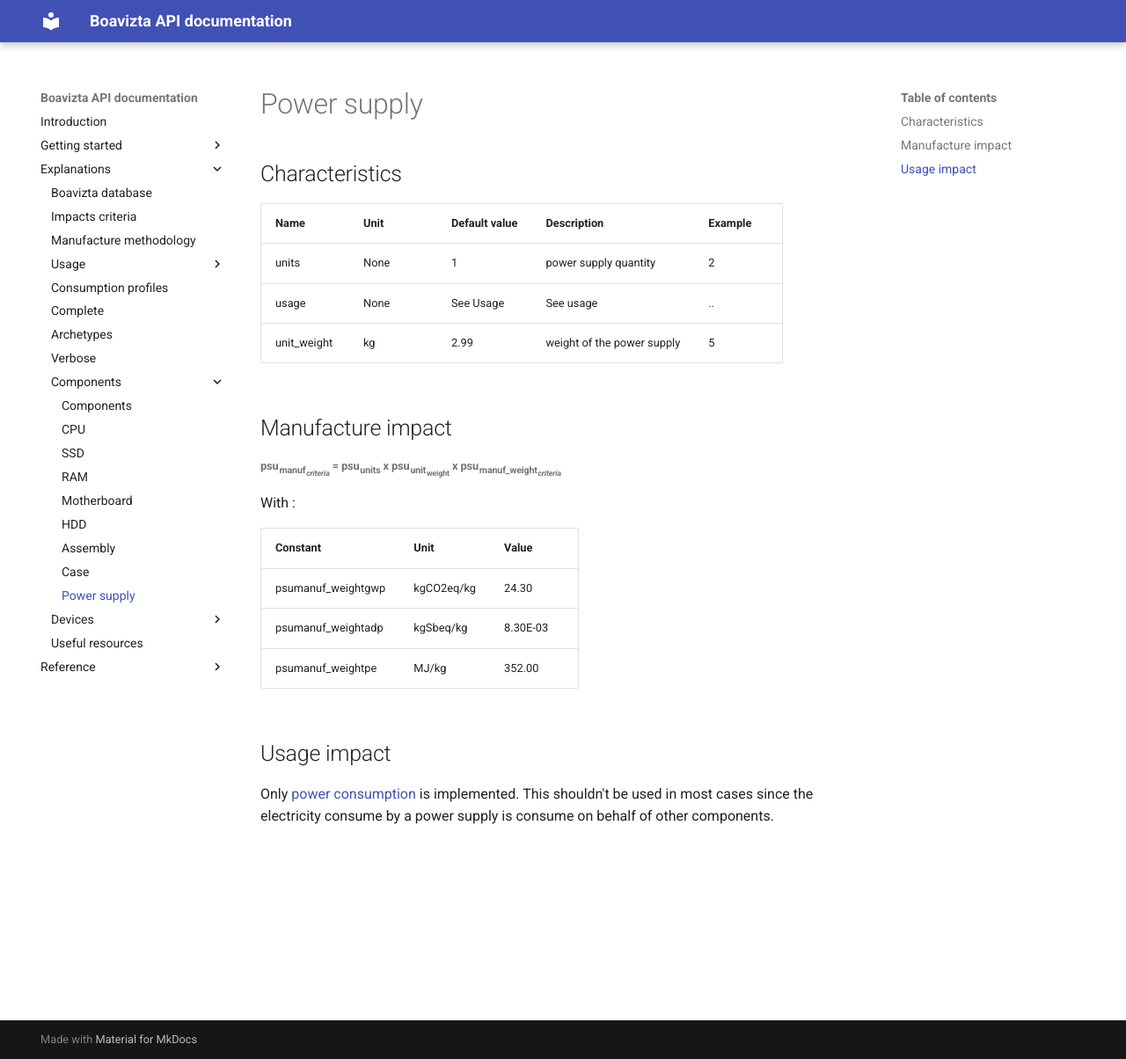
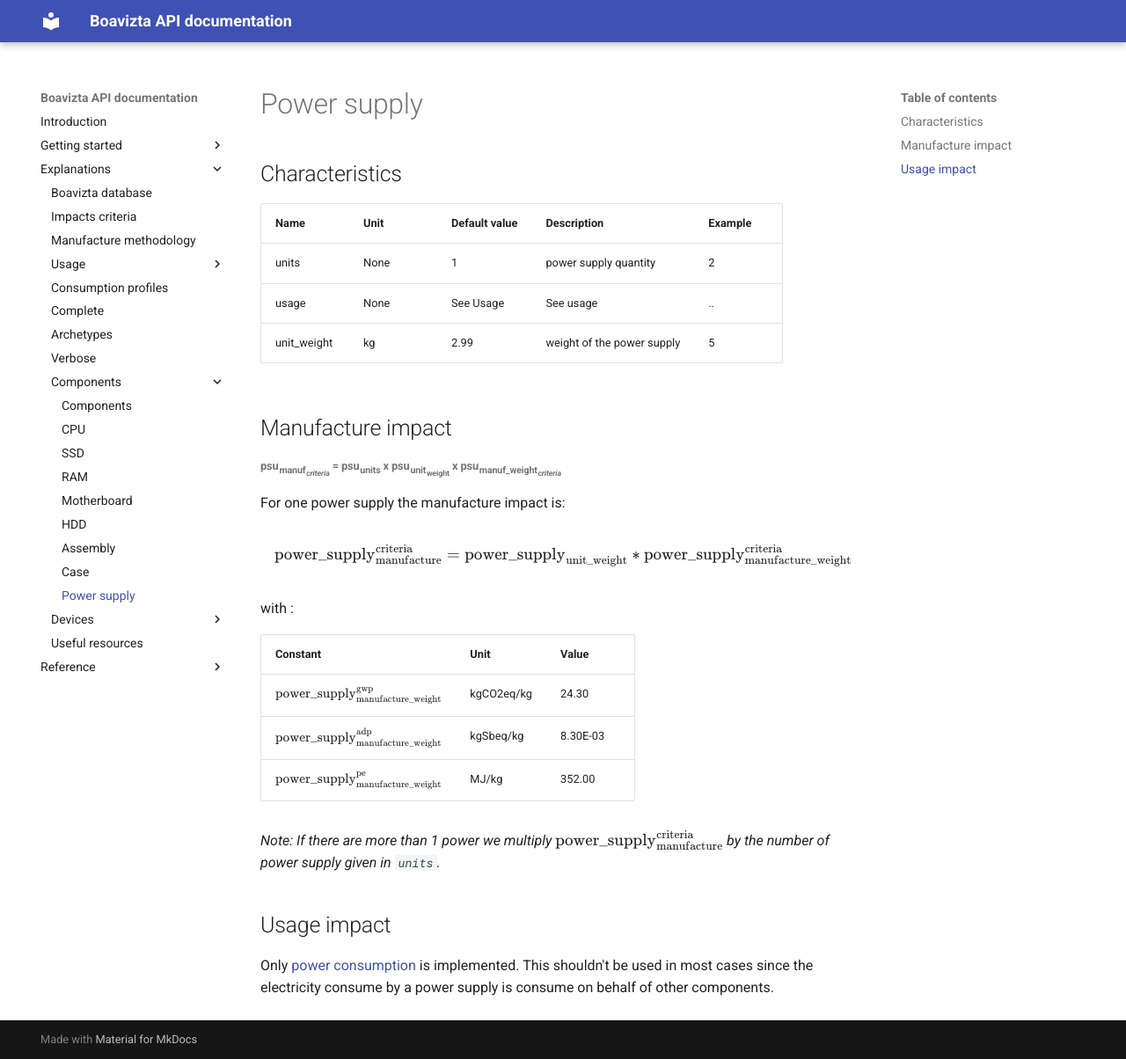
Before and after one commit to Boavizta/boaviztapi, an MkDocs documentation site: the page built from docs/docs/Explanations/components/power_supply.md, in a window 1280 px wide and 1204 px high. Shown: the whole window at 88% size. Built offline with MkDocs 1.6.1 and Material for MkDocs 9.7.7, drawn with Linux system fonts in a browser that asks for light colours.

Commit message:
docs: update power supply math notations

```diff
--- a/docs/docs/Explanations/components/power_supply.md
+++ b/docs/docs/Explanations/components/power_supply.md
@@ -10,17 +10,29 @@
 
 ## Manufacture impact
 
-<h6>psu<sub>manuf<sub><em>criteria</em></sub></sub> = psu<sub>units</sub> x psu<sub>unit<sub>weight</sub></sub> x psu<sub>manuf_weight<sub><em>criteria</em></sub></sub></h6>
+<h6>psu<sub>manuf<sub><em>criteria</em></sub></sub> = psu<sub>units</sub> x psu<sub>unit<sub>weight</sub></sub> x
+psu<sub>manuf_weight<sub><em>criteria</em></sub></sub></h6>
 
-With :
+For one power supply the manufacture impact is:
 
-| Constant           | Unit       | Value    |
-|--------------------|------------|----------|
-| psumanuf_weightgwp | kgCO2eq/kg | 24.30    |
-| psumanuf_weightadp | kgSbeq/kg  | 8.30E-03 |
-| psumanuf_weightpe  | MJ/kg      | 352.00   |
+$$
+\text{power_supply}_\text{manufacture}^\text{criteria} = \text{power_supply}_\text{unit_weight} * \text{power_supply}_
+\text{manufacture_weight}^\text{criteria}
+$$
+
+with :
+
+| Constant                                                   | Unit       | Value    |
+|------------------------------------------------------------|------------|----------|
+| $\text{power_supply}_\text{manufacture_weight}^\text{gwp}$ | kgCO2eq/kg | 24.30    |
+| $\text{power_supply}_\text{manufacture_weight}^\text{adp}$ | kgSbeq/kg  | 8.30E-03 |
+| $\text{power_supply}_\text{manufacture_weight}^\text{pe}$  | MJ/kg      | 352.00   |
+
+_Note: If there are more than 1 power we multiply $\text{power_supply}_\text{manufacture}^\text{criteria}$ by the number
+of power supply given in `units`._
 
 ## Usage impact
 
 Only [power consumption](../usage/elec_conso.md) is implemented.
-This shouldn't be used in most cases since the electricity consume by a power supply is consume on behalf of other components.
+This shouldn't be used in most cases since the electricity consume by a power supply is consume on behalf of other
+components.
```
